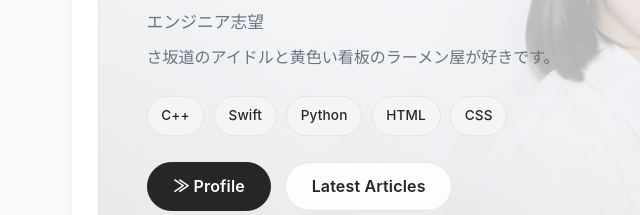
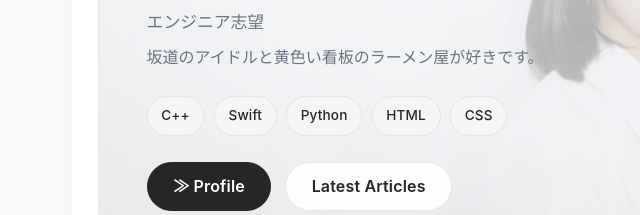
Before and after one commit to shiori-02-14/Homepage, a plain HTML site: page index.html in a window 1280 px wide. Shown: the part 232-447 px from the top of the page, 88-728 px from the left. Drawn offline with Linux system fonts and the light colour scheme.

Commit message:
auto: 2025-11-13 01:46:26

```diff
--- a/index.html
+++ b/index.html
@@ -43,7 +43,7 @@
       <div class="hero__body">
         <h1>しおり🔖</h1>
         <p class="subtitle">エンジニア志望</p>
-        <p class="note">さ坂道のアイドルと黄色い看板のラーメン屋が好きです。</p>
+        <p class="note">坂道のアイドルと黄色い看板のラーメン屋が好きです。</p>
         <ul class="chips" aria-label="メインスキル">
           <li>C++</li>
           <li>Swift</li>
```
